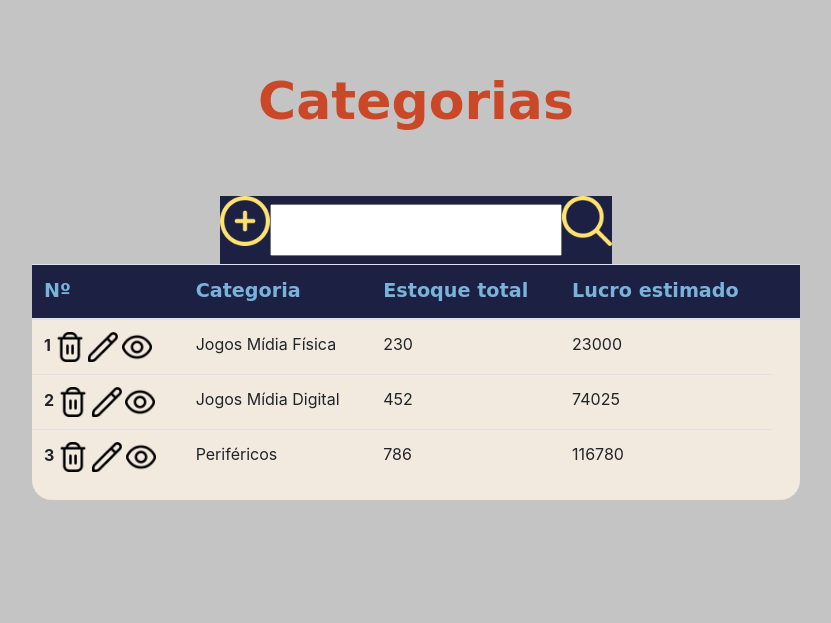
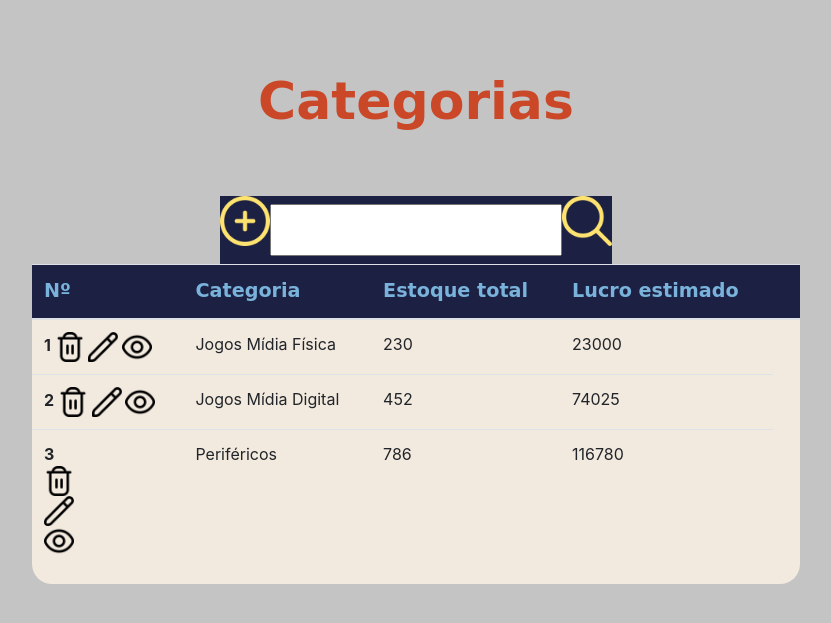
Before and after one commit to GFrasson/games-fraction, a PHP site: page /index3.html in a window 1280 px wide. Shown: the top 623 px of the page, without its empty margins (224-1055 px from the left). Run offline with PHP 8.4, Linux system fonts and the light colour scheme.

Commit message:
estruturação dos botoes e modais

```diff
--- a/viewCategADM/css/stylesheet3.css
+++ b/viewCategADM/css/stylesheet3.css
@@ -55,3 +55,36 @@ input[type=text] {
     margin: 8px 0;
     box-sizing: border-box;
   }
+  .botaoacao {
+    display: flex!important;
+    list-style-type: none !important;
+    /* width: 100% !important; */
+    padding: 0px !important;
+    background-color: transparent !important;
+    background-repeat: no-repeat !important;
+    border: none !important;
+    cursor: pointer !important;
+    overflow: hidden !important;
+    outline: none !important;
+    background: transparent;
+    box-shadow: 0px 0px 0px transparent;
+    border: 0px solid transparent;
+    text-shadow: 0px 0px 0px transparent;
+}
+.botaoacao:hover {
+    background: transparent;
+    box-shadow: 0px 0px 0px transparent;
+    border: 0px solid transparent;
+    text-shadow: 0px 0px 0px transparent;
+    outline: none !important;
+  }
+
+  .botaoacao:active {
+    outline: none !important;
+    border: none;
+  }
+
+  .botaoacao:focus {
+    outline: 0;
+    outline: none !important;
+  }
--- a/viewCategADM/index3.html
+++ b/viewCategADM/index3.html
@@ -59,9 +59,17 @@
               </tr>
               <tr>
                 <th scope="row">3
-                  <a href="#deleteCateg"><img src="img/lixo.png" height="30px" width="30px"></a>
-                  <a href="#editCateg"><img src="img/lapis.png" height="30px" width="30px"></a>
-                  <a href="#verCateg"><img src="img/olho.png" height="30px" width="30px"></a>
+                  <div class="btn-grop icones d-flex flex-wrap"></div>
+                      <button type="button" class="btn btn-primary botaoacao" data-toggle="modal" data-target=".viewCategorias">
+                        <a href="#deleteCateg"><img src="img/lixo.png" height="30px" width="30px"></a>
+                      </button>
+                      <button type="button" class="btn btn-primary botaoacao" data-toggle="modal" data-target=".viewCategorias">
+                        <a href="#editCateg"><img src="img/lapis.png" height="30px" width="30px"></a>
+                      </button>
+                      <button type="button" class="btn btn-primary botaoacao" data-toggle="modal" data-target=".viewCategorias">
+                        <a href="#verCateg"><img src="img/olho.png" height="30px" width="30px"></a>
+                      </button>
+                  </div>
                 </th>
                 <td>Periféricos</td>
                 <td>786</td>
@@ -72,6 +80,29 @@
 
         </div>
 
+        <div class="modal fade viewCategorias" id="modalViewCateg" tabindex="-1" role="dialog" aria-labelledby="exampleModalCenterTitle" aria-hidden="true">
+          <div class="modal-dialog modal-dialog-centered" role="document">
+            <div class="modal-content">
+              <div class="modal-header">
+                <h5 class="modal-title" id="exampleModalLongTitle">Modal title</h5>
+                <button type="button" class="close" data-dismiss="modal" aria-label="Close">
+                  <span aria-hidden="true">&times;</span>
+                </button>
+              </div>
+              <div class="modal-body">
+                 Batata doce 3
+              </div>
+              <div class="modal-footer">
+                <button type="button" class="btn btn-secondary" data-dismiss="modal">Close</button>
+                <button type="button" class="btn btn-primary">Save changes</button>
+              </div>
+            </div>
+          </div>
+        </div>
+
+
+        <script src="https://cdn.jsdelivr.net/npm/jquery@3.5.1/dist/jquery.slim.min.js" integrity="sha384-DfXdz2htPH0lsSSs5nCTpuj/zy4C+OGpamoFVy38MVBnE+IbbVYUew+OrCXaRkfj" crossorigin="anonymous"></script>
+        <script src="https://cdn.jsdelivr.net/npm/bootstrap@4.6.1/dist/js/bootstrap.bundle.min.js" integrity="sha384-fQybjgWLrvvRgtW6bFlB7jaZrFsaBXjsOMm/tB9LTS58ONXgqbR9W8oWht/amnpF" crossorigin="anonymous"></script>
     </body>
 
 </html>
```
